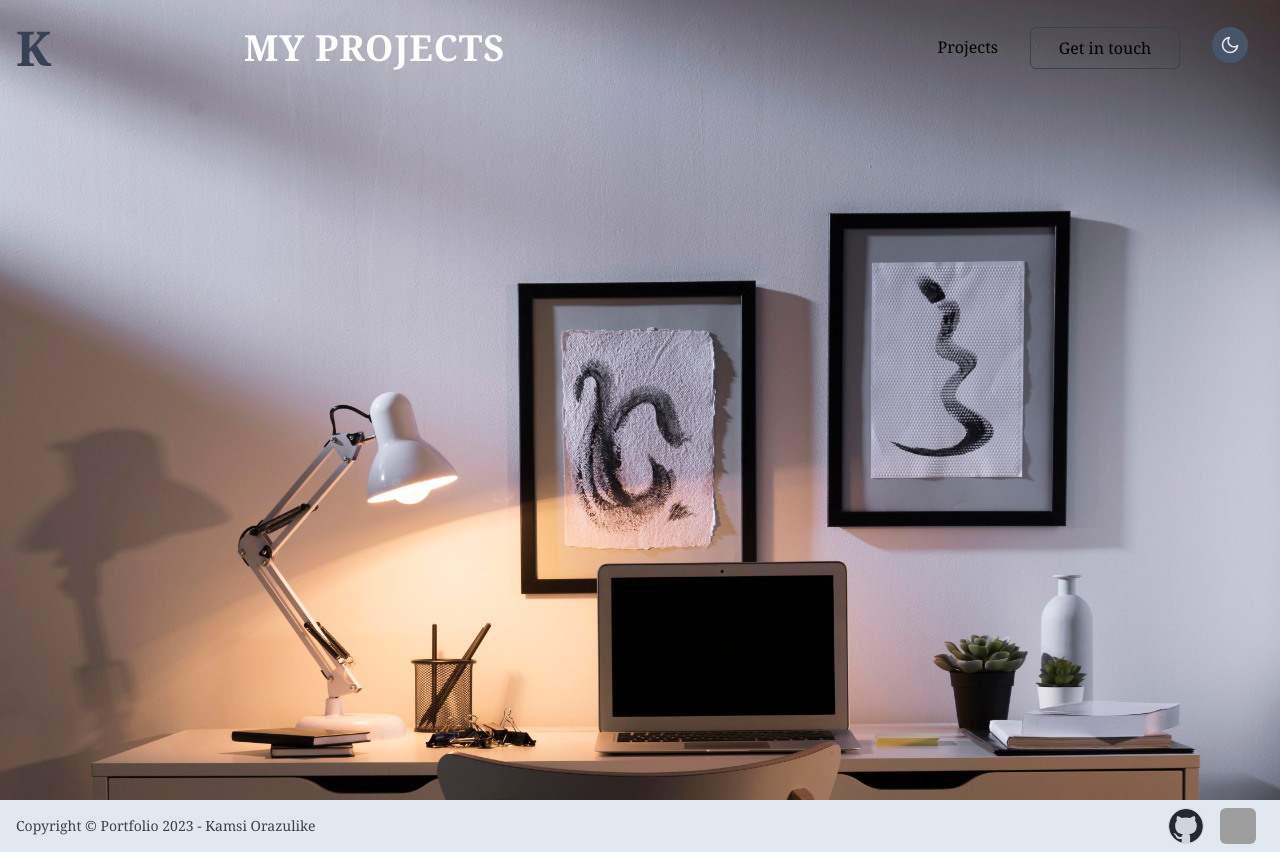
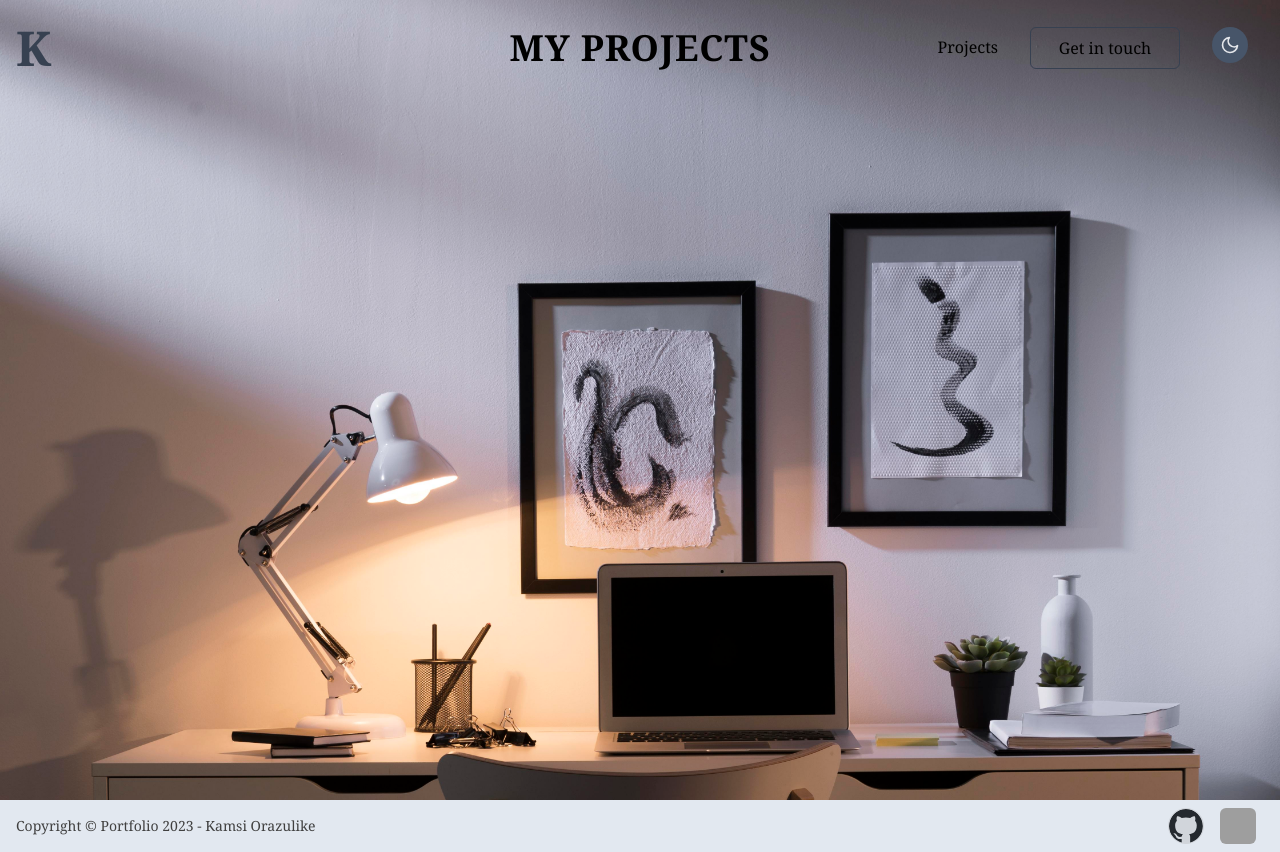
Before and after one commit to kamsiOrazulike/kams.io, a Next.js app: page /projects in a window 1280 px wide. Built offline with nearby package versions, Linux system fonts and the light colour scheme; grey boxes are pictures that could not be loaded.

Commit message:
project page links added

```diff
--- a/src/components/Project.js
+++ b/src/components/Project.js
@@ -1,5 +1,3 @@
-import { AiFillDownCircle } from "react-icons/ai";
-import { bio } from "./lib/info";
 
 export const Projects = () => {
   return (
@@ -14,7 +12,7 @@ export const Projects = () => {
           </p>
           <div className="flex flex-col md:flex-row justify-center">
             <figure className="relative w-[80%] md:w-[50%] mx-auto my-2 md:mx-4 transition-all duration-300 cursor-pointer filter grayscale-[0.7] hover:grayscale-0">
-              <a href="#">
+              <a href="/inHandy">
                 <img
                   class="rounded-lg"
                   src="./static/imgs/mockup/inHandyMockup.jpg"
@@ -27,7 +25,7 @@ export const Projects = () => {
             </figure>
 
             <figure className="relative w-[80%] md:w-[50%] mx-auto my-2 md:mx-4 transition-all duration-300 cursor-pointer filter grayscale-[0.7] hover:grayscale-0">
-              <a href="#">
+              <a href="/genesis">
                 <img
                   class="rounded-lg"
                   src="./static/imgs/mockup/GenesisMockup.jpg"
--- /dev/null
+++ b/src/pages/genesis/index.js
@@ -0,0 +1,19 @@
+"use client";
+import Head from "next/head";
+
+export default function Genesis() {
+  return (
+    <>
+      <Head>
+        <title>Genesis</title>
+      </Head>
+      <div className="bg-gray-300 dark:bg-gray-900 dark:text-white text-black">
+        <div className="max-w-[900px] w-full h-screen mx-auto text-center flex flex-row justify-center align-middle">
+          <h1 className="w-[80%] md:w-[50%] sm:w-[50%] text-3xl mt-8 mx-auto">
+            Genesis Food Delivery Application
+          </h1>
+        </div>
+      </div>
+    </>
+  );
+}
--- /dev/null
+++ b/src/pages/inHandy/index.js
@@ -0,0 +1,17 @@
+"use client";
+import Head from "next/head";
+
+export default function InHandy() {
+  return (
+    <>
+      <Head>
+        <title>InHandy</title>
+      </Head>
+      <div className="bg-inhandy-img bg-cover bg-no-repeat dark:text-white text-black">
+        <div className="max-w-[900px] w-full h-screen mx-auto text-center flex flex-row justify-center align-middle">
+          <h1 className="text-3xl mt-8 mx-auto"> inHandy </h1>
+        </div>
+      </div>
+    </>
+  );
+}
--- a/src/pages/projects/index.js
+++ b/src/pages/projects/index.js
@@ -6,10 +6,10 @@ export default function Projects() {
       <Head>
         <title>Projects</title>
       </Head>
-      <div className="bg-table-dark bg-fixed bg-top bg-cover bg-no-repeat text-white dark:text-white">
+      <div className="bg-table-dark bg-fixed bg-top bg-cover bg-no-repeat text-black dark:text-white">
         <div className="max-w-[800px] w-full h-screen m-auto text-center flex flex-row justify-start">
-          <div className="flex flex-row my-6">
-            <h1 className="font-bold text-4xl tracking-wide m-1">MY PROJECTS</h1>
+          <div className="w-full flex flex-row my-6">
+            <h1 className="font-bold text-4xl tracking-wide m-1 mx-auto">MY PROJECTS</h1>
           </div>
         </div>
       </div>
--- a/tailwind.config.js
+++ b/tailwind.config.js
@@ -19,6 +19,7 @@ module.exports = {
         "gradient-conic":
           "conic-gradient(from 180deg at 50% 50%, var(--tw-gradient-stops))",
         "table-dark": "url('/static/imgs/background/bgtableLight.jpg')",
+        "inhandy-img": "url('https://acutrans.com/wp-content/uploads/2020/08/ASL.png')",
       },
     },
   },
```
